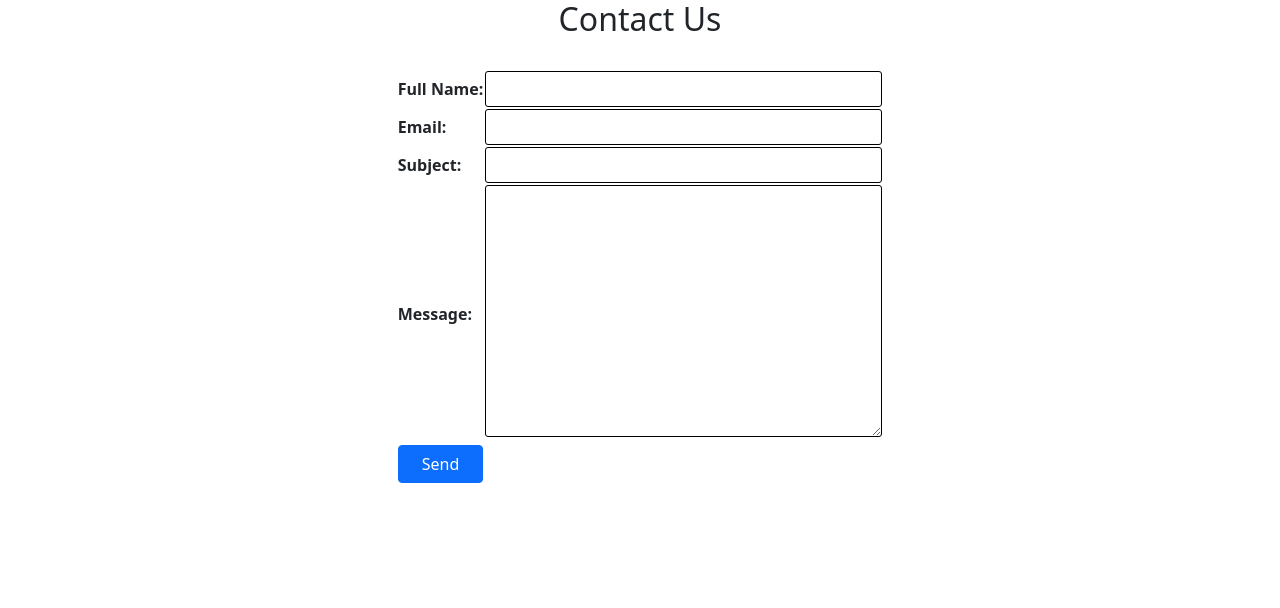
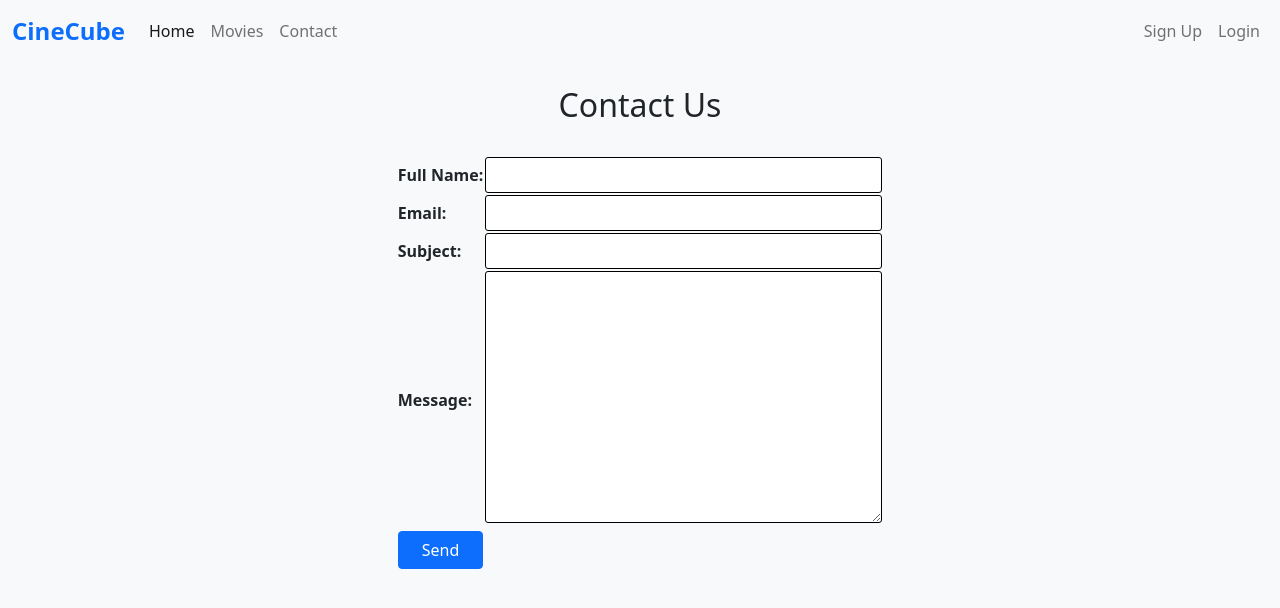
Before and after one commit to kenlhk/cinecube, a Django app: page /contact/ in a window 1280 px wide. Shown: the top 608 px of the page. Run offline with Django 3.2, Linux system fonts and the light colour scheme; parts of the project's set-up code (start-up, migrations or seed data) failed here and were passed over; some libraries are stand-ins or nearby versions.

Commit message:
added base.html with navbar

```diff
--- a/payments/urls.py
+++ b/payments/urls.py
@@ -2,5 +2,5 @@ from django.urls import path
 from  . import views
 
 urlpatterns = [
-    path('', views.index, name='index'),
+    path('', views.index, name='payment'),
 ]
--- /dev/null
+++ b/templates/base.html
@@ -0,0 +1,53 @@
+<!DOCTYPE html>
+{% load staticfiles %}
+
+<html>
+    <head lang="en">
+        <meta charset="UTF-8">
+        <link rel="stylesheet" href="{% static 'css/bootstrap.css' %}">
+        {% block style %}
+        {% endblock %}
+        <title>
+            CineCube -
+            {% block title_block %}
+                Book your ticket today!
+            {% endblock %}
+        </title>
+    </head>
+    <body class="bg-light">
+    <nav class="navbar navbar-expand-lg navbar-light bg-light">
+      <div class="container-fluid">
+        <a class="navbar-brand fw-bold text-primary" style="font-size: 150%;" href="{% url 'index' %}">CineCube</a>
+        <button class="navbar-toggler" type="button" data-bs-toggle="collapse" data-bs-target="#navbarItems" aria-controls="navbarItems" aria-expanded="false" aria-label="Toggle navigation">
+          <span class="navbar-toggler-icon"></span>
+        </button>
+        <div class="collapse navbar-collapse" id="navbarItems">
+          <ul class="navbar-nav">
+            <li class="nav-item">
+              <a class="nav-link active" aria-current="page" href="{% url 'index' %}">Home</a>
+            </li>
+            <li class="nav-item">
+              <a class="nav-link" href="{% url 'movies:movie_list' %}">Movies</a>
+            </li>
+            <li class="nav-item">
+              <a class="nav-link" href="{% url 'contact:contact' %}">Contact</a>
+            </li>
+          </ul>
+          <ul class="navbar-nav ms-auto">
+            <li class="nav-item">
+              <a class="nav-link" href="{% url 'user:register' %}">Sign Up</a>
+            </li>
+            <li class="nav-item">
+              <a class="nav-link" href="{% url 'user:login' %}">Login</a>
+            </li>
+          </ul>
+        </div>
+      </div>
+    </nav>
+    <div class="m-4">
+    {% block body_block %}
+    {% endblock %}
+    </div>
+    <script src="{% static 'js/bootstrap.bundle.js' %}"></script>
+    </body>
+</html>
--- a/templates/contact/contact.html
+++ b/templates/contact/contact.html
@@ -1,10 +1,7 @@
+{% extends 'base.html' %}
 {% load staticfiles %}
 
-<!DOCTYPE html>
-<html>
-<head>
-    <title>Contact</title>
-    <link rel="stylesheet" href="{% static 'css/bootstrap.css' %}">
+{% block style %}
 <style>
     ul.errorlist {
         display:none;
@@ -24,8 +21,13 @@
         font-size: 100%;
     }
     </style>
-</head>
-<body>
+{% endblock %}
+
+{% block title_block %}
+    Contact
+{% endblock %}
+
+{% block body_block %}
     {% if sent %}
         <p class="sent">
             Thank you for contacting us. We will be in touch soon.
@@ -42,5 +44,4 @@
         <br>
         </form>
     {% endif %}
-</body>
-</html>
+{% endblock %}
```
Also changed, not shown: movies/base.html (deleted, +0 -29 lines), movies/index.html (deleted, +0 -27 lines), movies/list.html (deleted, +0 -25 lines), movies/movie.html (deleted, +0 -20 lines). Lines whose indentation alone changed are shown as unchanged.
